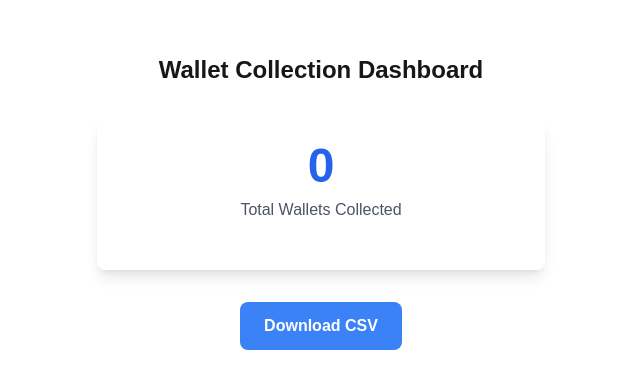
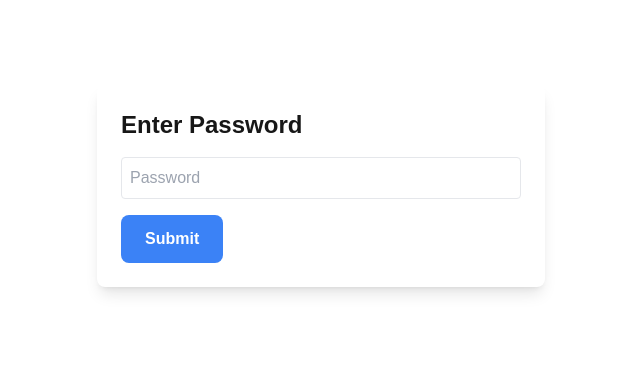
Before and after one commit to janinedotgm/solana-superstage, a Next.js app: page /download in a window 1280 px wide. Shown: the part 198-586 px from the top of the page, without its empty margins (319-959 px from the left). Built offline with nearby package versions, Linux system fonts and the light colour scheme; no server answers.

Commit message:
lightweight pwd protection

```diff
--- /dev/null
+++ b/src/app/api/check-password/route.ts
@@ -0,0 +1,15 @@
+import { NextRequest, NextResponse } from 'next/server';
+
+
+export async function POST(request: NextRequest) {
+
+    const body = await request.json();
+    const { password } = body;
+    const correctPassword = process.env.AUTH_PWD;
+
+    if (password === correctPassword) {
+      return NextResponse.json({ success: true });
+    } else {
+      return NextResponse.json({ success: false });
+    }
+}
--- a/src/app/download/page.tsx
+++ b/src/app/download/page.tsx
@@ -11,14 +11,18 @@ export default function DownloadPage() {
   const [stats, setStats] = useState<WalletStats>({
     totalWallets: 0
   });
+  const [password, setPassword] = useState('');
+  const [isAuthenticated, setIsAuthenticated] = useState(false);
 
   // Fetch stats when page loads
   useEffect(() => {
+    if (isAuthenticated) {
       fetchStats();
       // Refresh stats every 30 seconds
       const interval = setInterval(fetchStats, 30000);
       return () => clearInterval(interval);
-  }, []);
+    }
+  }, [isAuthenticated]);
 
   const fetchStats = async () => {
     try {
@@ -58,8 +62,49 @@ export default function DownloadPage() {
     }
   };
 
+  const handlePasswordSubmit = async () => {
+    try {
+      const response = await fetch('/api/check-password', {
+        method: 'POST',
+        headers: {
+          'Content-Type': 'application/json',
+        },
+        body: JSON.stringify({ password }),
+      });
+      let body = await response.json();
+      console.log("🚀 ~ handlePasswordSubmit ~ body:", body)
+
+      if (response.ok && body.success) {
+        setIsAuthenticated(true);
+      } else {
+        alert('Incorrect password');
+      }
+    } catch (error) {
+      console.error('Password check failed:', error);
+    }
+  };
+
   return (
     <div className="flex flex-col items-center justify-center min-h-screen p-8">
+      {!isAuthenticated ? (
+        <div className="bg-white rounded-lg shadow-lg p-6 mb-8 w-full max-w-md">
+          <h1 className="text-2xl font-bold mb-4">Enter Password</h1>
+          <input
+            type="password"
+            value={password}
+            onChange={(e) => setPassword(e.target.value)}
+            className="w-full p-2 mb-4 border rounded"
+            placeholder="Password"
+          />
+          <button
+            onClick={handlePasswordSubmit}
+            className="px-6 py-3 bg-blue-500 hover:bg-blue-600 text-white font-semibold rounded-lg"
+          >
+            Submit
+          </button>
+        </div>
+      ) : (
+        <>
           <h1 className="text-2xl font-bold mb-8">Wallet Collection Dashboard</h1>
 
           <div className="bg-white rounded-lg shadow-lg p-6 mb-8 w-full max-w-md">
@@ -80,6 +125,8 @@ export default function DownloadPage() {
           >
             {isLoading ? 'Downloading...' : 'Download CSV'}
           </button>
+        </>
+      )}
     </div>
   );
 }
```
Lines whose indentation alone changed are shown as unchanged.
